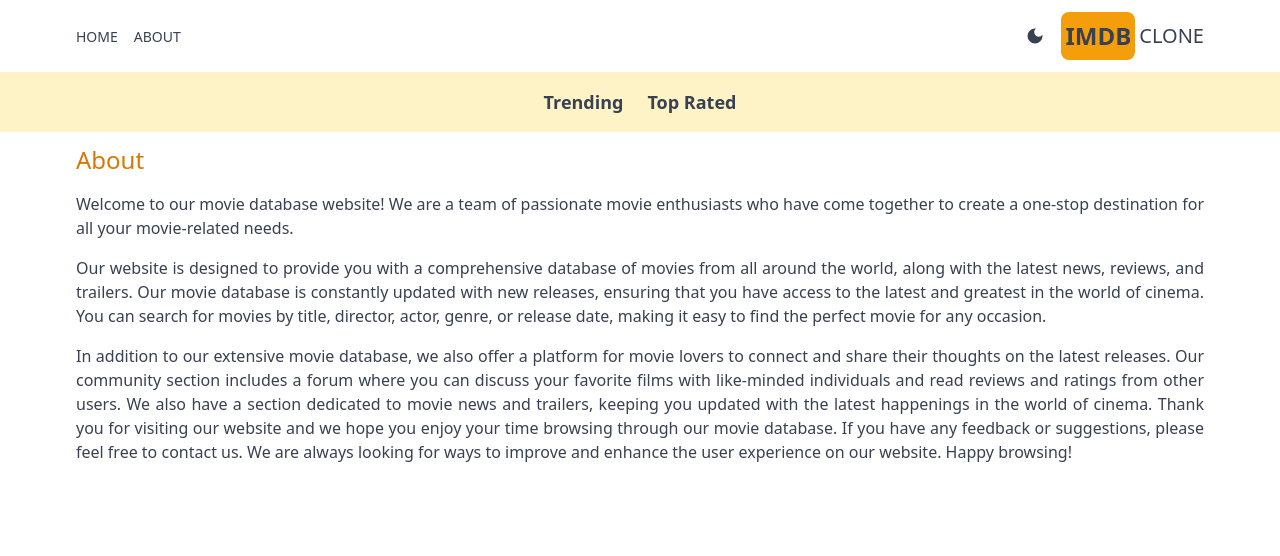
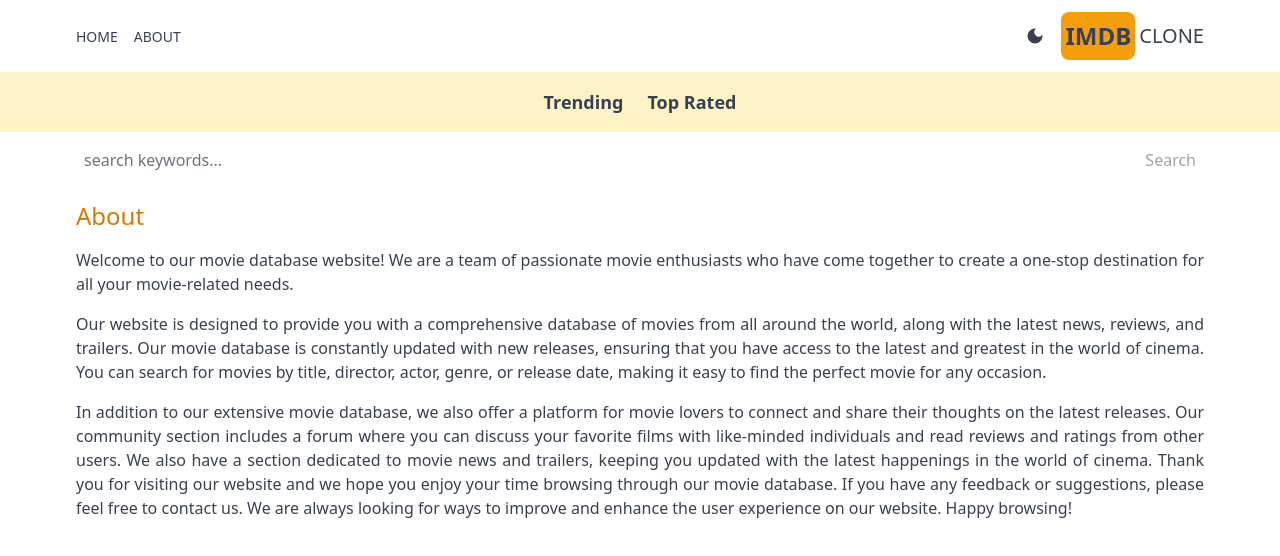
Before and after one commit to revanthkashaboina/IMdb-next, a Next.js app: page /about in a window 1280 px wide. Shown: the top 556 px of the page. Built offline with nearby package versions, Linux system fonts and the light colour scheme.

Commit message:
added search functionality

```diff
--- a/src/app/layout.js
+++ b/src/app/layout.js
@@ -3,6 +3,7 @@
 import Header from "../components/Header";
 import Providers from "./Providers";
 import Navbar from "../components/Navbar";
+import SearchBox from "../components/SearchBox";
 
 const geistSans = localFont({
   src: "./fonts/GeistVF.woff",
@@ -27,6 +28,7 @@
         <Providers>
           <Header />
           <Navbar />
+          <SearchBox />
           {children}
         </Providers>
       </body>
--- /dev/null
+++ b/src/app/search/[searchTerm]/page.jsx
@@ -0,0 +1,26 @@
+import Results from '../../../components/Results';
+import React from 'react'
+
+const Searchpage = async ({ params }) => {
+    const searchData = await params;
+    const searchTerm = searchData.searchTerm;
+
+    const res = await fetch(`https://api.themoviedb.org/3/search/movie?api_key=${process.env.API_KEY}&query=${searchTerm}&language=en-US&page=1&include_adult=false`);
+
+    const data = await res.json();
+    const results = data.results;
+
+    return (
+        <div>
+            {
+                results && results.length === 0 ? (
+                    <h1 className="text-center pt-6">No Results Found</h1>
+                ) : (
+                    <Results results={results} />
+                )
+            }
+        </div>
+    )
+}
+
+export default Searchpage
--- /dev/null
+++ b/src/components/SearchBox.jsx
@@ -0,0 +1,33 @@
+'use client';
+import React, { useState } from 'react';
+import { useRouter } from 'next/navigation';
+
+const SearchBox = () => {
+    const [search, setSearch]= useState('');
+    const router = useRouter();
+
+
+    const handleChange = (e) =>{
+        setSearch(e.target.value);
+    }
+
+    const handleSubmit = (e) => {
+        e.preventDefault();
+        if (search.trim()) {
+            router.push(`/search/${search}`);
+        }
+    };
+
+  return (
+    <form className="flex justify-between px-5 max-w-6xl mx-auto" onSubmit={handleSubmit}>
+        <input type="text" placeholder="search keywords..."
+        className="w-full h-14 rounded-md placeholder-gray-500 outline-none bg-transparent flex-1"
+        value={search}
+        onChange={handleChange}
+        />
+        <button className="text-amber-600 disabled:text-gray-400" disabled={search === ''}>Search</button>
+    </form>
+  )
+}
+
+export default SearchBox
```
